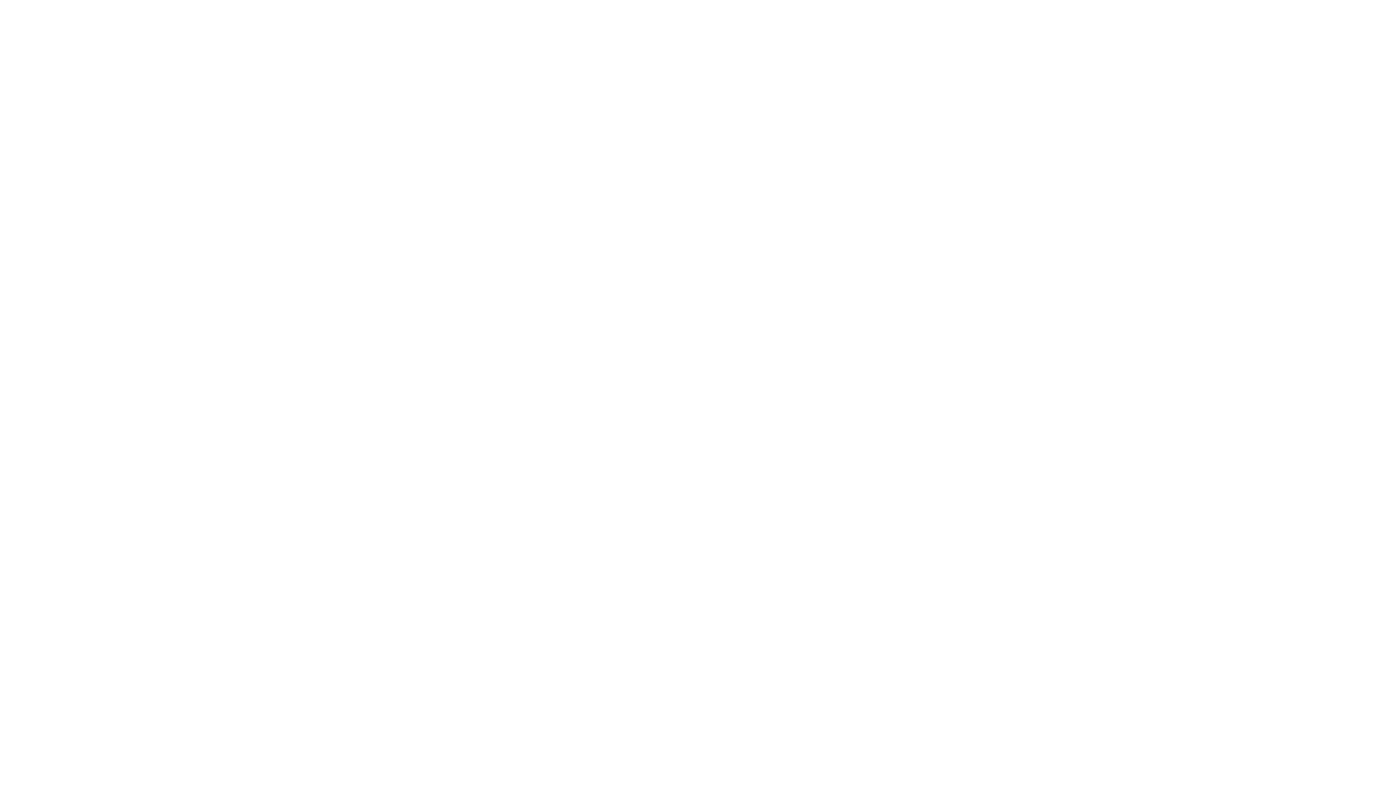
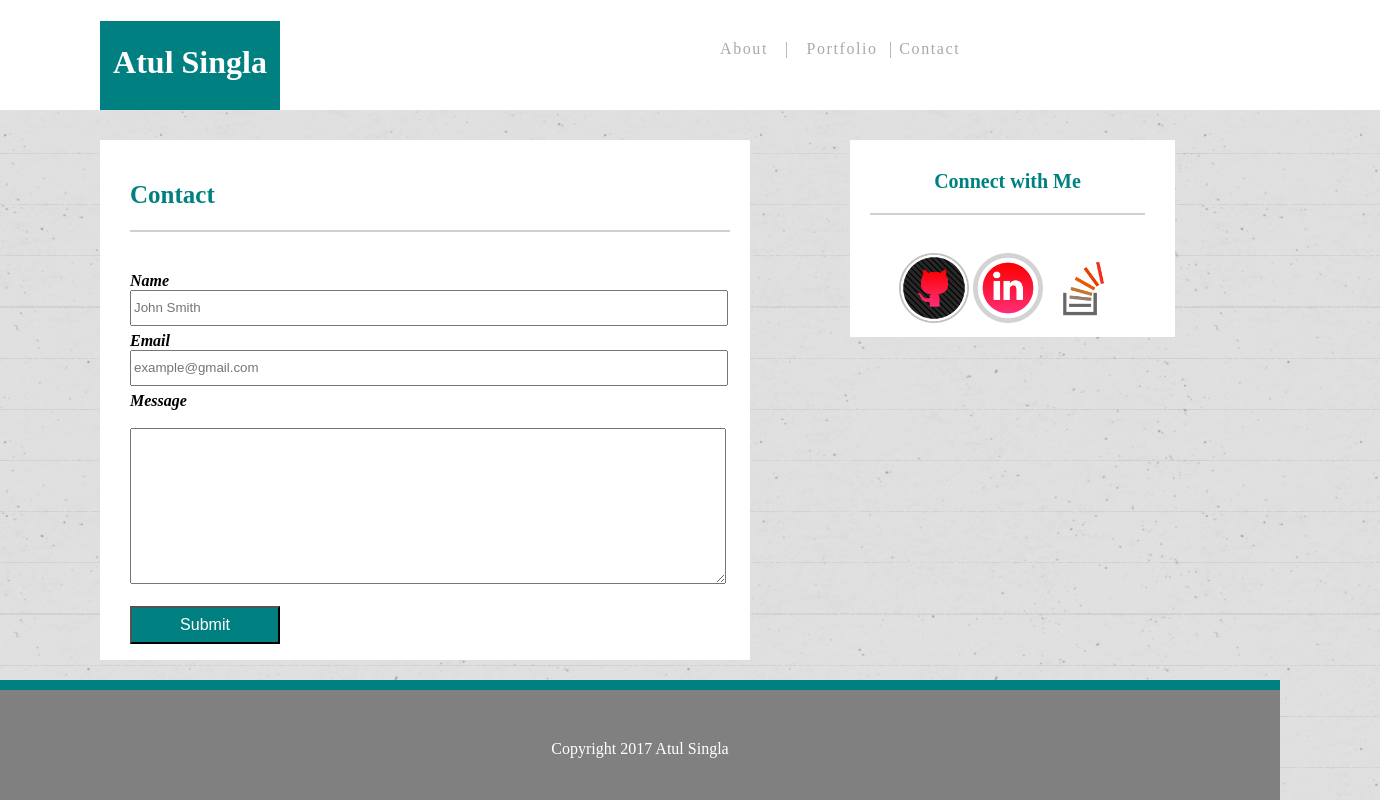
Before and after one commit to atulsingla82/Basic-Portfolio, a plain HTML site: page contact.html in a window 1280 px wide. Shown: the whole page, 1380 px wide, since content can reach past the window. Drawn offline with Linux system fonts and the light colour scheme; a web font is replaced by a local one.

Commit message:
newer commit

```diff
--- a/assets/css/style.css
+++ b/assets/css/style.css
@@ -1,35 +1,39 @@
 body {
     background: url('images/background.png');
-    margin: 0;
+    margin: auto;
 }
 
 #header {
     background-color: white;
-    width: 100%;
     height: 100px;
     margin: 0;
-    margin-top: 0;
     padding-left: 100px;
     border-top: 10px solid white;
+    position: relative;
+    top: 0;
+    width: 100%;
 }
 
 .links {
     color: #A9A9A9;
     float: right;
-    padding-right: 400px;
+    padding-right: 200px;
     padding-top: 30px;
+    width: 460px;
 }
 
 h1 {
-    position: relative;
     background-color: teal;
     font-family: serif;
+    font-size: 32px;
     color: white;
     padding-top: 23px;
     padding-bottom: 33px;
     text-align: center;
-    width: 15%;
-    height: 23px;
+    width: 180px;
+    height: 33px;
+    position: fixed;
+    top: 0;
 }
 
 
@@ -49,7 +53,7 @@ h1 {
     position: relative;
     background: #ffffff;
     float: left;
-    width: 40%;
+    width: 600px;
     height: 400px;
     margin: 100px;
     margin-top: 30px;
@@ -57,6 +61,7 @@ h1 {
     padding: 20px;
     padding-left: 30px;
     padding-right: 20px;
+    position: relative;
 }
 
 h2 {
@@ -72,16 +77,16 @@ h3 {
 }
 
 #box2 {
-    position: relative;
     background: white;
     float: left;
-    width: 18%;
-    margin: 20px;
+    width: 275px;
+    margin: auto;
     margin-top: 30px;
     text-align: center;
     padding: 10px;
     padding-left: 20px;
     padding-right: 30px;
+    position: relative;
 }
 
 hr {
@@ -104,12 +109,56 @@ p {
 }
 
 footer {
-    clear: both;
     border-top: 10px solid teal;
-    width: 100%;
     color: white;
-    height: 90px;
+    height: 60px;
     padding-top: 50px;
     background: grey;
     text-align: center;
+    clear: both;
+    width: 100%;
+    position: fixed;
+    bottom: 0;
 }
+
+.contact {
+    position: relative;
+    background: #ffffff;
+    float: left;
+    width: 600px;
+    height: 480px;
+    margin: 100px;
+    margin-top: 30px;
+    border: 2px;
+    padding: 20px;
+    padding-left: 30px;
+    padding-right: 20px;
+    position: relative;
+}
+
+label {
+    display: block;
+    margin-top: 2px;
+    font-style: oblique;
+    font-weight: bold;
+}
+
+input {
+    width: 590px;
+    height: 30px;
+    margin-bottom: 4px;
+
+}
+
+textarea {
+    width: 590px;
+    height: 150px;
+}
+
+button {
+    width: 150px;
+    height: 38px;
+    color: white;
+    font-size: 16px;
+    background: teal;
+}
--- a/contact.html
+++ b/contact.html
@@ -0,0 +1,53 @@
+<!DOCTYPE html>
+<html lang="en">
+<html>
+
+<head>
+    <meta charset="UTF-8">
+    <link rel="stylesheet" href="assets/css/style.css">
+    <link href="https://fonts.googleapis.com/css?family=Cantata+One|Cinzel|IM+Fell+English" rel="stylesheet">
+    <title>Basic-Portfolio</title>
+</head>
+
+<body>
+    <div id="header">
+        <p class="links">
+            <span class="header-links">About &nbsp; |
+            </span>
+            <span class="header-links">&nbsp; Portfolio &nbsp;| </span>
+            <span class="header-links">Contact &nbsp;  </span>
+        </p>
+        <h1> Atul Singla </h1>
+    </div>
+    <div class="contact">
+        <h2> Contact </h2>
+        <hr />
+        <br>
+        <form>
+            <label> Name </label>
+            <input name="Name" type="Name" placeholder="John Smith">
+            <br>
+            <label> Email </label>
+            <input name="Email" type="Email" placeholder="example@gmail.com">
+            <br>
+            <label> Message </label>
+            <br>
+            <textarea name="message"> </textarea>
+            <br>
+            <br>
+            <button> Submit
+            </button>
+        </form>
+    </div>
+    <div id="box2">
+        <h3> Connect with Me </h3>
+        <hr />
+        <br>
+        <img src="assets/images/github.png" height="70px " width="70px ">
+        <img src="assets/images/linkedin.png " height="70px " width="70px ">
+        <img src="assets/images/stacko.png " height="70px " width="70px ">
+    </div>
+    <footer> Copyright 2017 Atul Singla </footer>
+</body>
+
+</html>
```
Also changed, not shown: index.html (+7 -8 lines).
